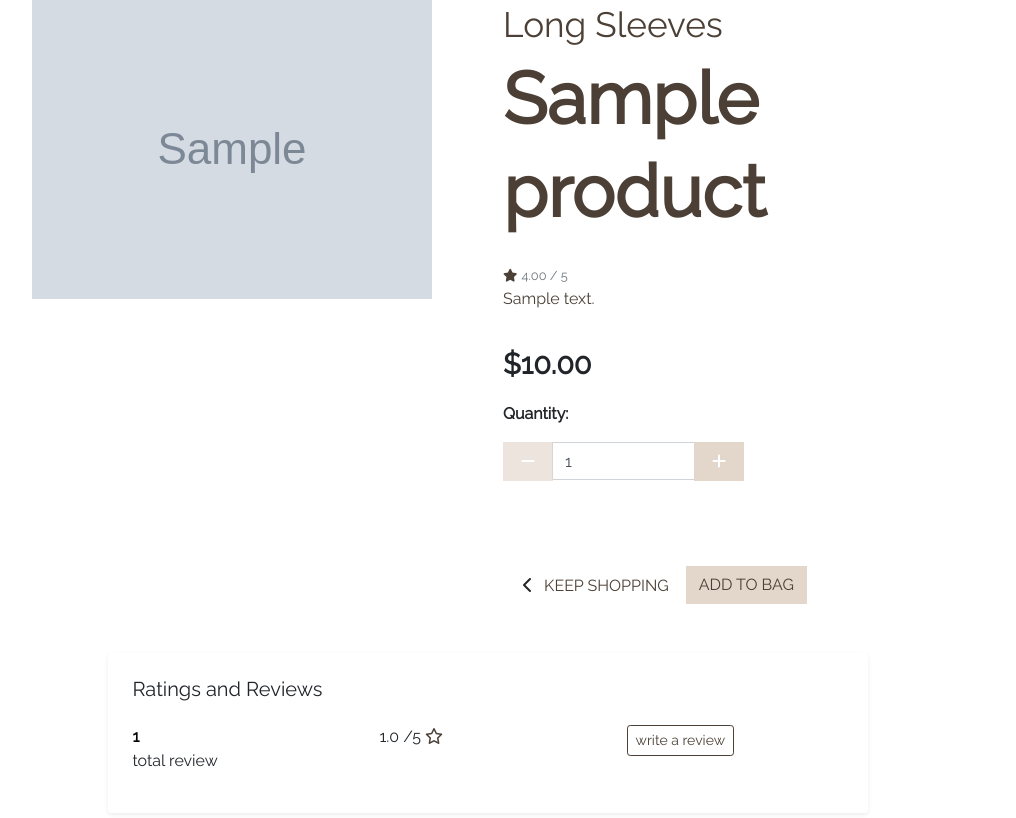
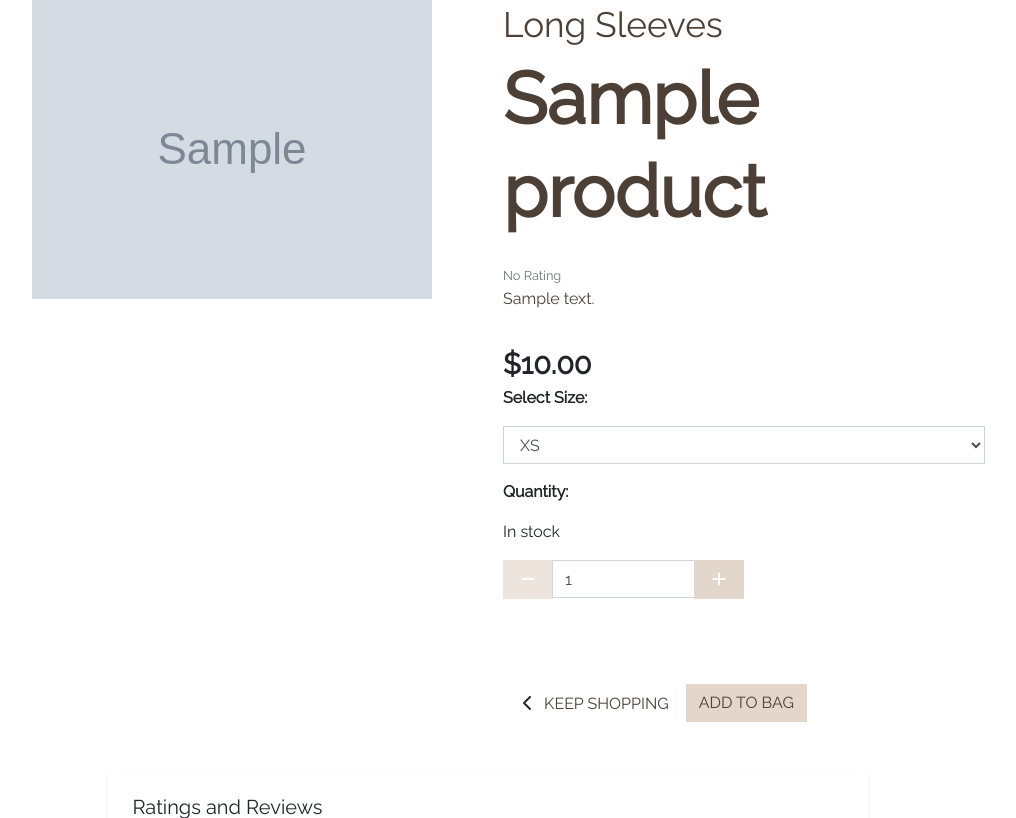
Before and after one commit to AudreyLL88/chelsea_wolfe_v1, a Django app: page /products/1/ in a window 1280 px wide. Shown: the part 213-1031 px from the top of the page, without its empty margins (152-1168 px from the left). Run offline with Django 3.2, Linux system fonts and the light colour scheme; data comes from the database, SQL or seed files in the repository; tables that the repository leaves empty hold one stand-in row (values such as "Sample post"); grey boxes marked "Sample" are stand-in pictures; some libraries are stand-ins or nearby versions; some web fonts are replaced.

Commit message:
Add stock availabilities functionality

```diff
--- a/bag/templates/bag/product-info.html
+++ b/bag/templates/bag/product-info.html
@@ -1,3 +1,3 @@
 <p class="my-0"><strong>{{ item.product.name }}</strong></p>
-<p class="my-0"><strong>Size: </strong>{% if item.product.has_sizes %}{{ item.size|upper }}{% else %}N/A{% endif %}</p>
+<p class="my-0"><strong>Size: </strong>{% if item.product.size %}{{ item.size|upper }}{% else %}N/A{% endif %}</p>
 <p class="my-0 small text-muted">SKU: {{ item.product.sku|upper }}</p>
--- a/products/admin.py
+++ b/products/admin.py
@@ -12,6 +12,8 @@ class ProductAdmin(admin.ModelAdmin):
         'sku',
         'name',
         'category',
+        'size',
+        'qty',
         'price',
         'image',
     )
--- a/products/models.py
+++ b/products/models.py
@@ -1,6 +1,7 @@
 from django.db import models
 from django.core.validators import MaxValueValidator, MinValueValidator
 from django.contrib.auth.models import User
+from multiselectfield import MultiSelectField
 
 
 class Category(models.Model):
@@ -18,16 +19,17 @@ class Category(models.Model):
 
 
 class Product(models.Model):
-    category = models.ForeignKey(
-        'Category', null=True, on_delete=models.SET_NULL)
+
+    Sizes = (('XS', 'X-Small'), ('S', 'Small'), ('M', 'Medium'), ('L', 'Large'), ('XL', 'X-Large'))
+    INTEGER_QTY = [tuple([x, x]) for x in range(1, 2500)]
+    category = models.ForeignKey('Category', null=True, on_delete=models.SET_NULL)
     sku = models.CharField(
         max_length=254, null=True, blank=True)
     name = models.CharField(max_length=254)
     description = models.TextField()
-    has_sizes = models.BooleanField(default=False, null=True, blank=True)
+    size = MultiSelectField(choices=Sizes, null=True, blank=True)
+    qty = models.IntegerField( default='5')
     price = models.DecimalField(max_digits=6, decimal_places=2)
-    rating = models.DecimalField(
-        max_digits=6, decimal_places=2, null=True, blank=True)
     image_url = models.URLField(max_length=1024, null=True, blank=True)
     image = models.ImageField(null=True, blank=True)
 
--- a/products/templates/products/product_detail.html
+++ b/products/templates/products/product_detail.html
@@ -48,22 +48,29 @@
                 <form class="form" action="{% url 'add_to_bag' product.id %}" method="POST">
                     {% csrf_token %}
                         <div class="form-row size">
-                                {% with product.has_sizes as s %}
-                                {% if s %}
-                                    <div class="col-12">
-                                        <p><strong>Size:</strong></p>
-                                        <select class="form-control rounded-0 w-50" name="product_size" id="id_product_size">
-                                            <option value="xs">XS</option>
-                                            <option value="s">S</option>
-                                            <option value="m" selected>M</option>
-                                            <option value="l">L</option>
-                                            <option value="xl">XL</option>
-                                        </select>
-                                    </div>
-                                {% endif %}
+                            {% with product.size as s %}
+                            {% if s %}
+                                <div class="col-12">
+                                    <p><strong>Select Size:</strong></p>
+                                    <select class="form-control rounded-0 w-100 w-sm-50" name="size" id="id_size">
+                                        {% for choice in product.size %}
+                                            <option value="{{ choice }}">{{ choice }}</option>
+                                        {% endfor %}
+                                    </select>
+                                </div>
+                            {% endif %}
+                            {% endwith %}
                                 <div class="col-12 quantity">
                                     <p class="mt-3"><strong>Quantity:</strong></p>
                                     <div class="form-group w-50">
+                                    {% if product.qty > 3 %}
+                                        <p>In stock</p>
+                                    {% elif product.qty > 0 %}
+                                        <p class="text-danger">Few left!</p>
+                                    {% else %}
+                                        <p class="text-danger">Out of Stock </p>
+                                    {% endif %}
+                                    {% if product.qty > 0 %}
                                     <div class="input-group">
                                         <div class="input-group-prepend">
                                             <button class="decrement-qty btn btn-full rounded-0"
@@ -86,9 +93,10 @@
                                             </button>
                                         </div>
                                     </div>
+                                    {% endif %}
                                 </div>
                                 </div>
-
+                                {% if product.qty > 0 %}
                                 <div class="col{% if s %}-12 mt-2{% endif %} pb-5 price-button">
                                     <a href="{% url 'products' %}" class="btn mt-5">
                                         <span class="icon">
@@ -98,8 +106,8 @@
                                     </a>
                                     <input type="submit" class="btn btn-full text-full rounded-0 text-uppercase mt-5" value="Add to Bag">
                                 </div>
+                                {% endif %}
                                 <input type="hidden" name="redirect_url" value="{{ request.path }}">
-                                {% endwith %}
                             </div>
                         </form>
                     </div>
--- a/products/templates/products/products.html
+++ b/products/templates/products/products.html
@@ -68,7 +68,7 @@
                                 <div class="bottom pb-4">
                                     <div class="bottom__box">
                                         <div class="card__details">
-                                            <p class=" mb-0 text-left font-weight-bold">{{ product.name }}</p>
+                                            <p class=" mb-0 text-left">{{ product.name }}</p>
                                             <p class="mb-0 text-left font-weight-bold">${{ product.price }}</p>
                                                 {% if product.category %}
                                                     <p class="small mt-1 mb-0">
--- a/static/css/base.css
+++ b/static/css/base.css
@@ -579,7 +579,7 @@ p {
 }
 
 .allauth-form-inner-content input {
-    border-color: #000;
+    border-color: var(--second-color);
     border-radius: 0;
 }
 
@@ -596,15 +596,15 @@ p {
 	/* btn */
 	display: inline-block;
     font-weight: 400;
-    color: #fff;
+    color: var(--second-color);
     text-align: center;
     vertical-align: middle;
     -webkit-user-select: none;
     -moz-user-select: none;
     -ms-user-select: none;
     user-select: none;
-    background-color: #000;
-    border: 1px solid #000;
+    background-color: var(--first-color);
+    border: 1px solid var(--second-color);
     padding: .375rem .75rem;
     font-size: 1rem;
     line-height: 1.5;
@@ -686,9 +686,6 @@ margin-left: auto;
     border: 1px solid var(--second-color);
 }
 
-.checked {
-  color: orange;
-}
 
 @media only screen and (max-width: 567px) {
   .info-category{
--- a/templates/includes/toasts/toast_success.html
+++ b/templates/includes/toasts/toast_success.html
@@ -28,7 +28,7 @@
                         </div>
                         <div class="col-9">
                             <p class="my-0"><strong>{{ item.product.name }}</strong></p>
-                            <p class="my-0 small">Size: {% if item.product.has_sizes %}{{ item.size|upper }}{% else %}N/A{% endif %}</p>
+                            <p class="my-0 small">Size: {% if item.product.size %}{{ item.size|upper }}{% else %}N/A{% endif %}</p>
                             <p class="my-0 small text-muted">Qty: {{ item.quantity }}</p>
                         </div>
                     </div>
```
Also changed, not shown: checkout/views.py (+8 -0 lines), products/migrations/0007_auto_20210217_1413.py (added), products/migrations/0008_auto_20210217_1421.py (added), products/migrations/0009_product_qty.py (added), products/migrations/0010_auto_20210217_1437.py (added).
